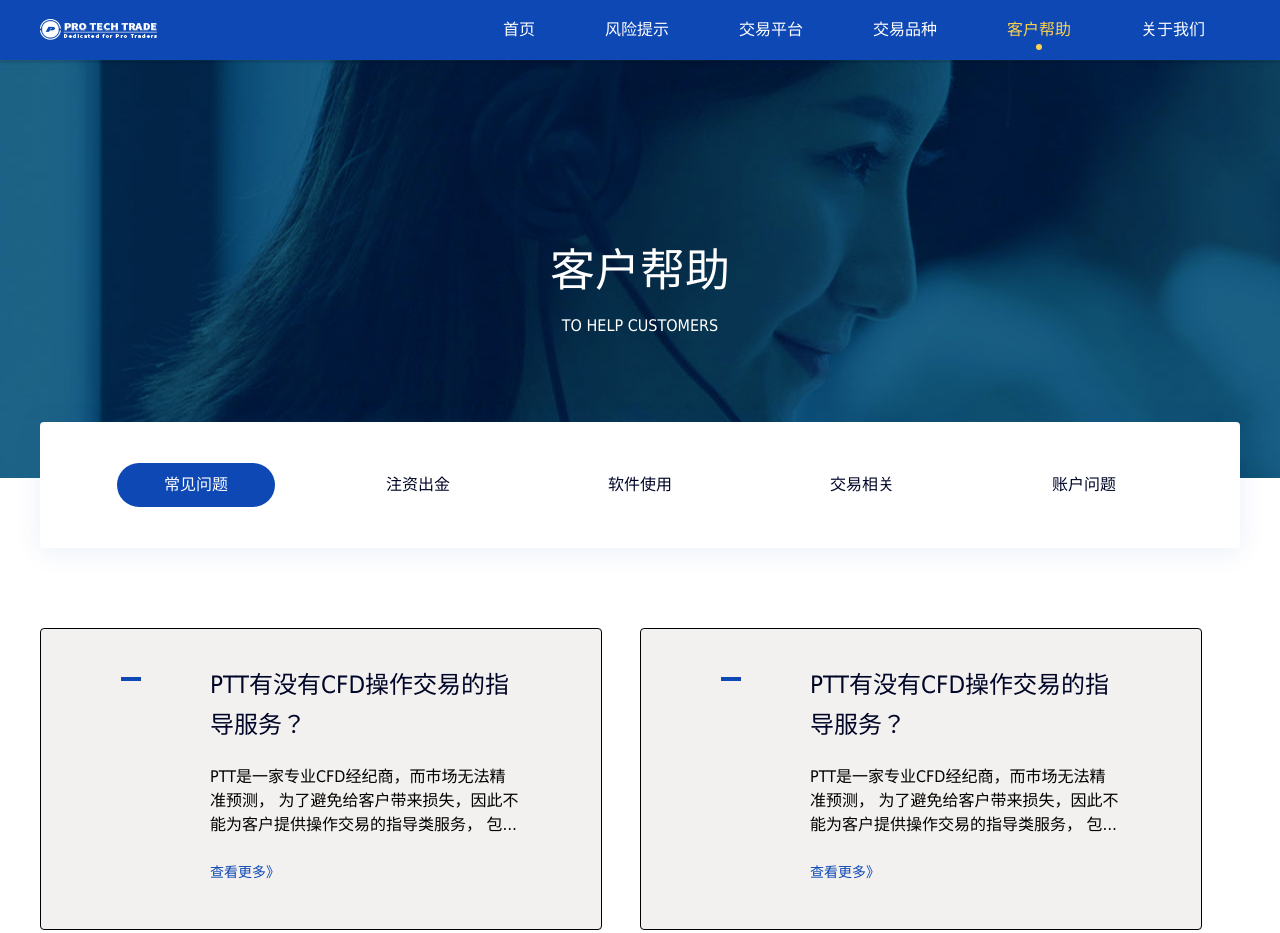
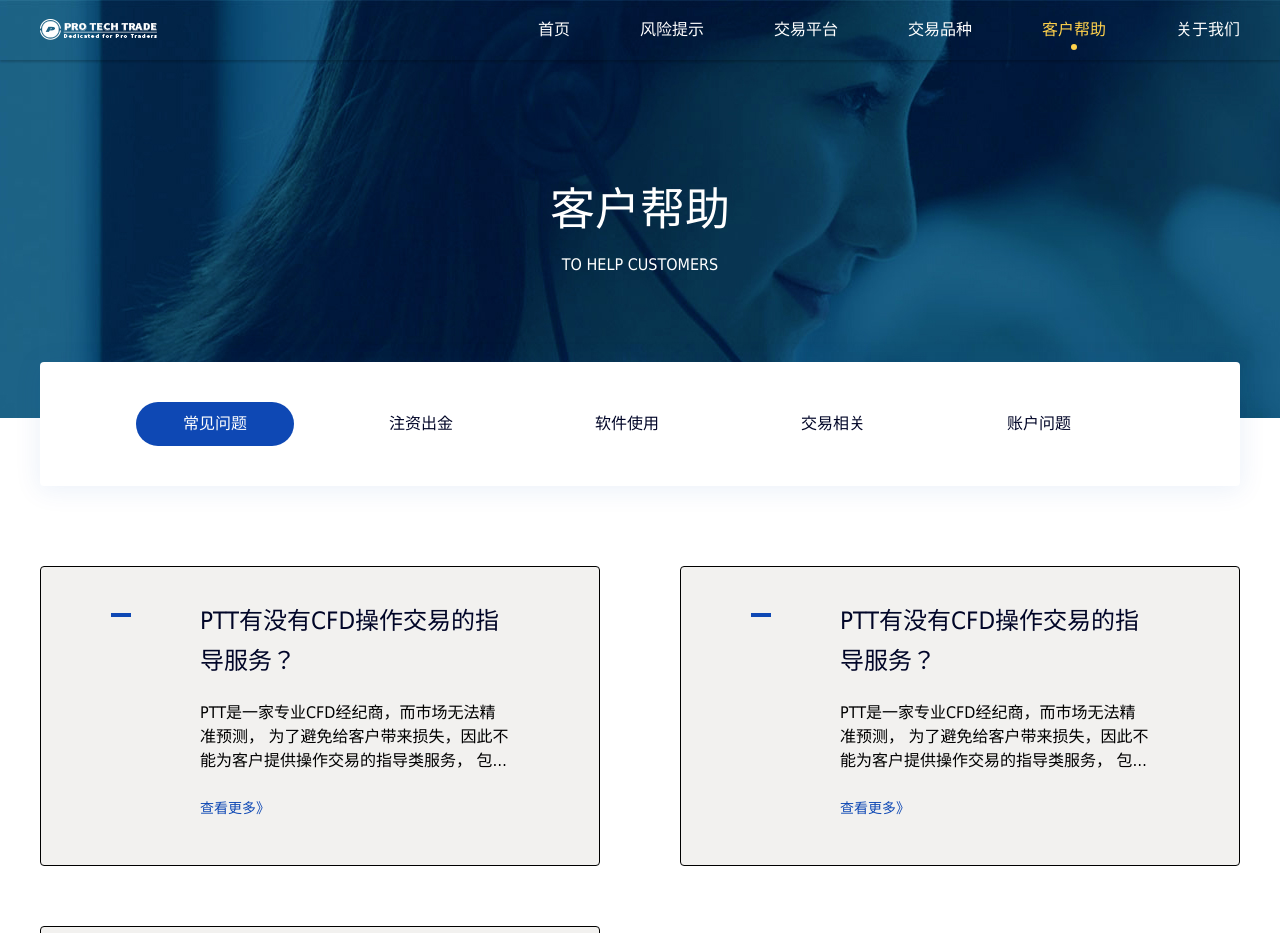
Before and after one commit to promise-as/ptt, a website: page src/client-help.html in a window 1280 px wide. Shown: the top 933 px of the page. Drawn offline with nearby package versions, Linux system fonts and the light colour scheme; files that its build step writes are made by us from their sources.

Commit message:
write to about-us

```diff
--- a/src/client-help.html
+++ b/src/client-help.html
@@ -13,35 +13,37 @@
 <!--客户帮助-->
 <div class="help_warp">
   <!--头部-->
-  <header class="help_header">
+  <div class="help_header">
     <!--导航条-->
-    <nav class="nav_bar">
+    <nav class="nav-bar">
       <div class="container">
         <div class="logo">
-          <a href="./index.html">ptt</a>
+          <a href="index.html">
+            <img src="images/logo/home_footer_logo.png" alt="ptt">
+          </a>
         </div>
         <nav class="nav">
-          <a href="./index.html">
+          <a href="index.html">
             <span>首页</span>
             <em></em>
           </a>
-          <a href="./risk-warning.html">
+          <a href="risk-warning.html">
             <span>风险提示</span>
             <em></em>
           </a>
-          <a href="./platform.html">
+          <a href="platform.html">
             <span>交易平台</span>
             <em></em>
           </a>
-          <a href="./variety.html">
+          <a href="variety.html">
             <span>交易品种</span>
             <em></em>
           </a>
-          <a href="./client-help.html">
-            <span class="active">客户帮助</span>
-            <em class="active"></em>
+          <a href="client-help.html" class="active">
+            <span>客户帮助</span>
+            <em></em>
           </a>
-          <a href="./about-us.html">
+          <a href="about-us.html">
             <span>关于我们</span>
             <em></em>
           </a>
@@ -55,7 +57,7 @@
         <p>TO HELP CUSTOMERS</p>
       </div>
     </div>
-  </header>
+  </div>
   <!--主体-->
   <div class="help_main">
     <div class="container">
--- a/src/js/index.js
+++ b/src/js/index.js
@@ -7,11 +7,9 @@ $(function () {
     });
   }
   /*首页 nav*/
-  tabActive('.nav a');
-
+  // tabActive('.nav a');
   /*首页 app*/
   tabActive('.app .app-item');
-
   /*客户帮助 和 文章详情的 tab*/
   tabActive('.main_tab_body .tab_body_item');
 });
--- a/src/less/client-help.less
+++ b/src/less/client-help.less
@@ -8,72 +8,57 @@
   //border: 1px solid pink;
 }
 
-/*自定义滚动条*/
-.help_warp{
-  position: relative;
-  height: 100%;
-  overflow-y: auto;
-  z-index: 300;
-  &::-webkit-scrollbar {
-    width: 16px;
-    //z-index: 300;
+.clearfix() {
+  zoom: 1;
+  &:after {
+    clear: both;
   }
-  /*定义滚动条轨道 内阴影+圆角*/
-  &::-webkit-scrollbar-track
-  {
-    background-color: #f1f1f1;
-  }
-  /*定义滑块 内阴影+圆角*/
-  &::-webkit-scrollbar-thumb
-  {
-    background-color: #999999;
+  &:before,
+  &:after {
+    content: "";
+    display: table;
   }
 }
 
-/*客户帮助*/
-.help_warp{
 /*头部*/
 .help_header{
   background: url("../images/bg/bg_help.jpg") no-repeat;
   /*导航条*/
-    .nav_bar {
+  .nav-bar {
     width: 100%;
     height: 60px;
-      background-color: #0E48B4;
+    //background-color: #0E48B4;
+    //background-color: transparent;
     position: fixed;
     top: 0;
     //left: 0;
     z-index: 200;
     box-shadow: 0 2px 2px rgba(0,0,0,.2);
     .container {
-        display: flex;
-        justify-content: space-between;
+      .clearfix();
       .logo {
-          > a {
+        float: left;
+        a {
           width: 118px;
           height: 24px;
           //border: 1px solid pink;
           margin-top: 18px;
-            background: url("../images/logo/home_footer_logo.png") no-repeat;
-            text-indent: -9999px;
         }
       }
       .nav {
-          //border: 1px solid red;
-          display: flex;
-          > a {
+        float: right;
+        margin-right: -35px;
+        a {
           //border: 1px solid blue;
           height: 60px;
-            > span {
+          float: left;
+          span {
             color: white;
             display: block;
             padding: 0 35px;
             line-height: 60px;
-              &.active {
-                color: #FFD24C;
           }
-            }
-            > em {
+          em {
             display: none;
             width: 6px;
             height: 6px;
@@ -84,16 +69,21 @@
             left: 0;
             right: 0;
             margin: auto;
+          }
           &.active {
+            span {
+              color: #FFD24C;
+            }
+            em {
               display: block;
               background-color: #FFD24C;
             }
           }
           &:hover {
-              > span {
+            span {
               color: #FFD24C;
             }
-              > em {
+            em {
               display: block;
               background-color: #FFD24C;
             }
@@ -104,22 +94,17 @@
   }
   /*banner*/
   .help_banner{
-      width: 100%;
-      margin-top: 60px;
     .container{
       //border: 1px solid #ffffff;
       height: 418px;
       color: white;
-        display: flex;
-        flex-flow: column nowrap;
-        //justify-content: center;
-        align-items: center;
+      text-align: center;
       .banner_h2{
-          margin-top: 171px;
+        padding-top: 170px;
         font-size: 45px;
         line-height: 80px;
       }
-        > p{
+      p{
         line-height: 30px;
       }
     }
@@ -127,80 +112,79 @@
 }
 /*主体*/
 .help_main{
-    .container{
-      //height: 1000px;
   .main_tab{
-        height:126px;
     background: white;
-        box-shadow:0px 3px 26px 2px rgba(14,72,180,0.08);
+    box-shadow:0 3px 26px 2px rgba(14,72,180,0.08);
     border-radius:4px;
     margin-top: -56px;
     margin-bottom: 80px;
-        display: flex;
-        justify-content: center;
-        align-items: center;
-        .main_tab_body{
+    padding: 40px 72px;
+    .main_tab_body {
       width: 1046px;
       //border: 1px solid #000;
-          display: flex;
-          justify-content: space-between;
-          .tab_body_item{
+      .clearfix();
+      .tab_body_item {
+        float: left;
         width: 158px;
         height: 44px;
         //border: 1px solid #000;
-            border-radius:22px;
+        border-radius: 22px;
         text-align: center;
         line-height: 44px;
         cursor: pointer;
         color: #000527;
-            &:hover{
+        margin: 0 24px;
+        &:hover {
           background-color: #0E48B4;
           color: white;
         }
       }
-          .active{
+      .active {
         background-color: #0E48B4;
         color: white;
       }
     }
   }
   .main_card{
-        //margin-bottom: 80px;
     //border: 1px solid #000;
-        display: grid;
-        grid-template-columns: 1fr 1fr;
+    //display: grid;
+    //grid-template-columns: 1fr 1fr;
+    .clearfix();
+    margin-right: -80px;
     .card_item{
       width: 560px;
       height: 300px;
+      padding: 46px 70px;
+      float: left;
       border: 1px solid #000;
+      box-sizing: border-box;
       background-color: #F2F1EF;
-          display: flex;
-          justify-content: center;
-          align-items: center;
+      border-radius: 4px;
+      margin-right: 80px;
       margin-bottom: 60px;
-          border-radius: 4px;
       .item_vessel{
         width: 400px;
         height: 205px;
         //border: 1px solid white;
-            display: flex;
-            justify-content: space-between;
+        .clearfix();
         .vessel_left{
           width: 20px;
+          float: left;
           height: 4px;
           background-color: #0E48B4;
         }
         .vessel_right{
           width: 311px;
-              height: 205px;
+          float: right;
           //border: 1px solid green;
           margin-top: -12px;
-              > h3{
+          h3{
             font-size: 24px;
             color: #000527;
             line-height: 40px;
           }
           .right_text{
+            height: 72px;
             margin-top: 20px;
             //border: 1px solid #000;
             overflow:hidden;
@@ -210,7 +194,7 @@
             -webkit-line-clamp:3;
             line-height: 24px;
           }
-              > a{
+          a{
             font-size: 14px;
             color: #0E48B4;
             margin-top: 28px;
@@ -223,13 +207,13 @@
           background-color: #F2F1EF;
         }
         .vessel_right{
-              > h3{
+          h3{
             color: white;
           }
           .right_text{
             color: white;
           }
-              > a{
+          a{
             color: white;
           }
         }
@@ -254,24 +238,19 @@
     }
   }
 }
-  }
 /*底部*/
 .footer {
   width: 100%;
-    //height: 412px;
   background: #0E48B4;
   .container {
-      //height: 214px;
     //border: 1px solid #000;
     .footer_main {
-        display: flex;
-        justify-content: space-between;
       padding-top: 50px;
       margin-bottom: 30px;
-        > div {
       font-size: 14px;
       line-height: 24px;
-          > a {
+      .clearfix();
+      a {
         color: #B9D2EB;
         white-space: nowrap;
         &:first-child {
@@ -281,35 +260,37 @@
           color: white;
         }
       }
-          > p {
+      p {
         color: #B9D2EB;
       }
-        }
       .footer_logo {
-          > a {
+        float: left;
+        a {
           width: 118px;
           height: 24px;
           //border: 1px solid pink;
-            //margin-top: 18px;
           background: url("../images/logo/home_footer_logo.png") no-repeat;
           text-indent: -9999px;
         }
       }
       .footer_risk {
-          width: 550px;
-          height: 135px;
+        width: 505px;
+        float: left;
+        margin-left: 100px;
       }
       .footer_help {
         width: 56px;
-          height: 134px;
+        float: left;
+        margin-left: 100px;
       }
       .footer_account {
         width: 57px;
-          height: 86px;
+        float: left;
+        margin-left: 100px;
       }
       .footer_about_us {
         width: 56px;
-          height: 110px;
+        float: right;
       }
     }
     .footer_policy {
@@ -318,10 +299,10 @@
       margin-bottom: 30px;
       font-size: 14px;
       line-height: 24px;
-        > h3 {
+      h3 {
         color: white;
       }
-        > p {
+      p {
         color: #B9D2EB;
       }
     }
@@ -341,4 +322,3 @@
     background: rgba(0, 93, 184, 1);
   }
 }
-}
```
Also changed, not shown: dist/client-help.html, dist/css/client-help.css, dist/js/index.js, src/less/variety.less (line endings or trailing spaces). Lines whose indentation alone changed are shown as unchanged.
